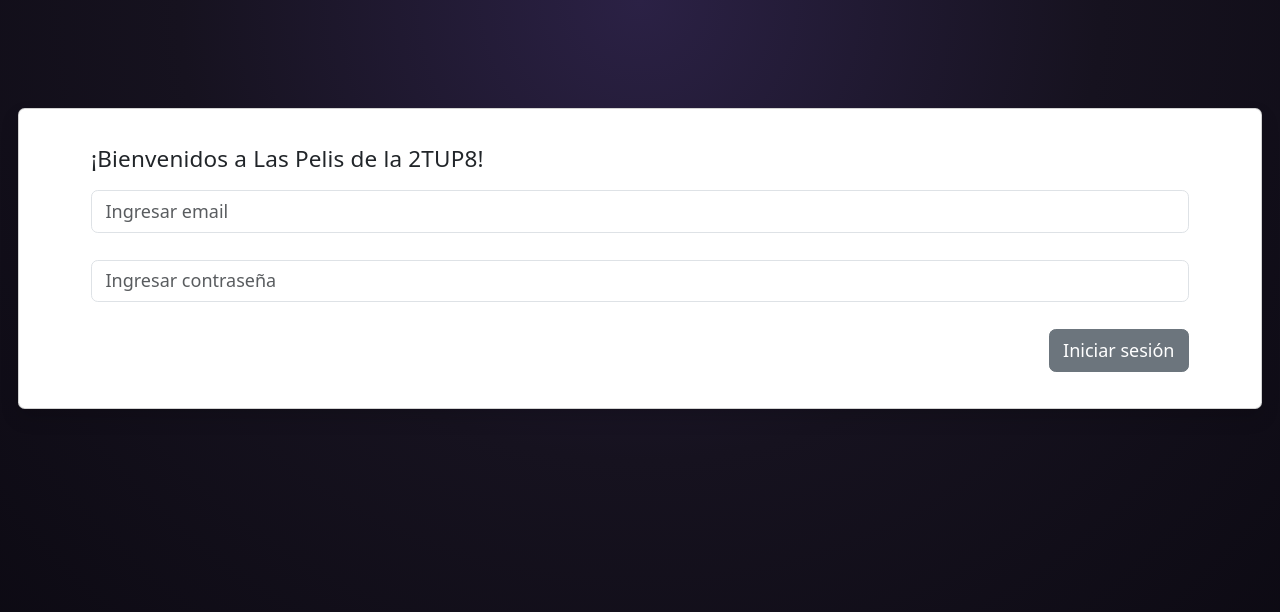
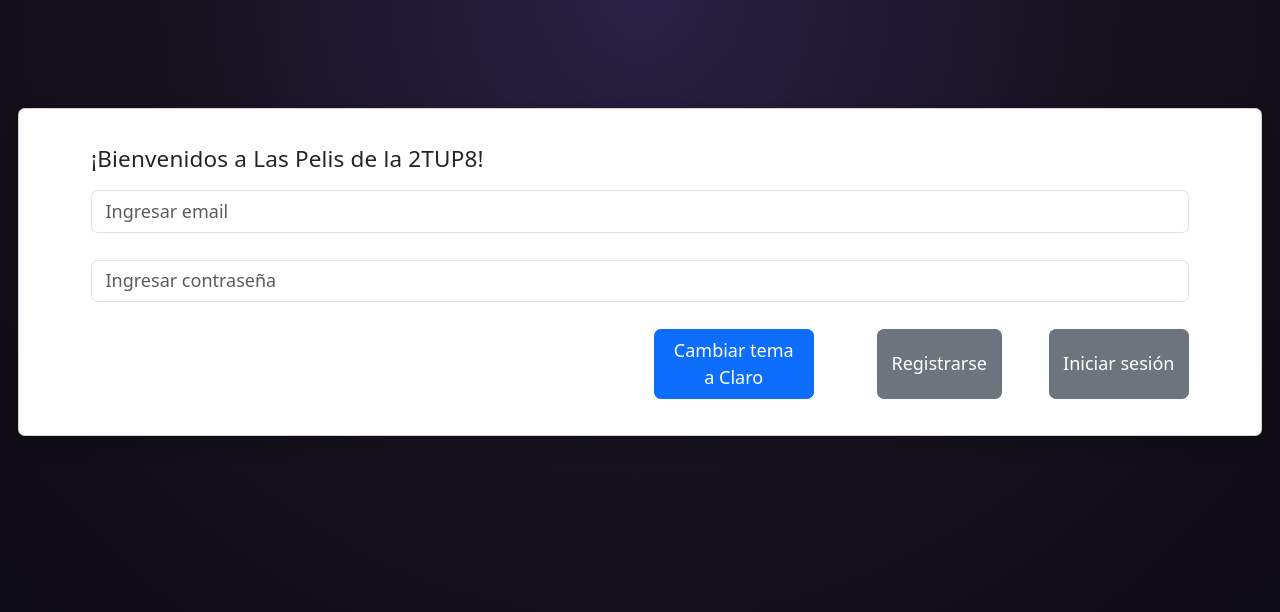
Before and after one commit to SeleneDanyluk/movie-app-2tup8-tn, a React (Vite) app in the folder movie-app-client/: page /login in a window 1280 px wide. Shown: the top 612 px of the page. Built offline with nearby package versions, Linux system fonts and the light colour scheme.

Commit message:
Added themeContext

```diff
--- a/movie-app-client/src/components/auth/login/Login.jsx
+++ b/movie-app-client/src/components/auth/login/Login.jsx
@@ -3,6 +3,7 @@ import { useNavigate } from "react-router";
 import { Button, Card, Col, Form, FormGroup, Row } from "react-bootstrap";
 import { AuthenticationContext } from "../../services/auth/auth.context";
 import { errorToast, successToast } from "../../shared/toast/toast";
+import ToggleTheme from "../../ui/toggleTheme/ToggleTheme";
 
 const Login = () => {
     const { handleUserLogin } = useContext(AuthenticationContext)
@@ -74,6 +75,10 @@ const Login = () => {
             .catch(err => console.log(err))
     };
 
+    const handleNavigateRegister = () => {
+        navigate("/register");
+    }
+
     return (
         <Card className="mt-5 mx-3 p-3 px-5 shadow">
             <Card.Body>
@@ -109,9 +114,16 @@ const Login = () => {
                         </p>
                     )}
 
-                    <Row>
-                        <Col />
-                        <Col md={6} className="d-flex justify-content-end">
+                    <Row className="justify-content-end">
+                        <Col xl={2} md={4} className="d-flex justify-content-end">
+                            <ToggleTheme />
+                        </Col>
+                        <Col xl={2} md={4} className="d-flex justify-content-end">
+                            <Button variant="secondary" onClick={handleNavigateRegister}>
+                                Registrarse
+                            </Button>
+                        </Col>
+                        <Col xl={2} md={4} className="d-flex justify-content-end">
                             <Button variant="secondary" type="submit">
                                 Iniciar sesión
                             </Button>
--- a/movie-app-client/src/components/dashboard/Dashboard.jsx
+++ b/movie-app-client/src/components/dashboard/Dashboard.jsx
@@ -32,7 +32,7 @@ const Dashboard = () => {
       .then(response => response.json())
       .then(data => setMovies(data))
       .catch(err => console.log(err))
-  }, [])
+  }, [token])
 
 
   const handleLogout = () => {
--- a/movie-app-client/src/components/services/auth/AuthContextProvider.jsx
+++ b/movie-app-client/src/components/services/auth/AuthContextProvider.jsx
@@ -3,7 +3,7 @@ import { AuthenticationContext } from "./auth.context"
 
 const tokenStorage = localStorage.getItem("TUPmovies");
 
-export const AuthenticationContextProvider = ({ children }) => {
+const AuthenticationContextProvider = ({ children }) => {
     const [token, setToken] = useState(tokenStorage);
 
     const handleUserLogin = (userToken) => {
@@ -22,3 +22,5 @@ export const AuthenticationContextProvider = ({ children }) => {
         </AuthenticationContext>
     )
 }
+
+export default AuthenticationContextProvider;
--- /dev/null
+++ b/movie-app-client/src/components/services/theme/ThemeContextProvider.jsx
@@ -0,0 +1,33 @@
+import { useEffect, useState } from "react";
+import { DARK_THEME, LIGHT_THEME } from "../../shared/consts/themeConsts";
+import { ThemeContext } from "./theme.context";
+
+const themeValue = localStorage.getItem("TUPtheme");
+
+const ThemeContextProvider = ({ children }) => {
+    const [theme, setTheme] = useState(themeValue);
+
+    useEffect(() => {
+        document.documentElement.setAttribute("data-bs-theme", themeValue);
+    }, []);
+
+    const toggleTheme = () => {
+        if (theme === LIGHT_THEME) {
+            document.documentElement.setAttribute("data-bs-theme", DARK_THEME);
+            localStorage.setItem("TUPtheme", DARK_THEME);
+            setTheme(DARK_THEME);
+        } else {
+            document.documentElement.setAttribute("data-bs-theme", LIGHT_THEME);
+            localStorage.setItem("TUPtheme", LIGHT_THEME);
+            setTheme(LIGHT_THEME);
+        }
+    }
+
+    return (
+        <ThemeContext value={{ theme, toggleTheme }}>
+            {children}
+        </ThemeContext>
+    )
+}
+
+export default ThemeContextProvider;
--- /dev/null
+++ b/movie-app-client/src/components/services/theme/theme.context.jsx
@@ -0,0 +1,3 @@
+import { createContext } from "react";
+
+export const ThemeContext = createContext();
--- /dev/null
+++ b/movie-app-client/src/components/shared/consts/themeConsts.js
@@ -0,0 +1,2 @@
+export const LIGHT_THEME = "light";
+export const DARK_THEME = "dark";
--- /dev/null
+++ b/movie-app-client/src/components/ui/toggleTheme/ToggleTheme.jsx
@@ -0,0 +1,14 @@
+import { useContext } from "react"
+import { ThemeContext } from "../../services/theme/theme.context"
+import { Button } from "react-bootstrap";
+import { LIGHT_THEME } from "../../shared/consts/themeConsts";
+
+const ToggleTheme = () => {
+    const { theme, toggleTheme } = useContext(ThemeContext);
+  return (
+    <Button onClick={toggleTheme}>
+        Cambiar tema a {theme === LIGHT_THEME ? "Oscuro" : "Claro"}
+    </Button>
+  )
+}
+export default ToggleTheme
--- a/movie-app-client/src/main.jsx
+++ b/movie-app-client/src/main.jsx
@@ -3,13 +3,16 @@ import { createRoot } from 'react-dom/client'
 import './index.css'
 import App from './App.jsx'
 import { ToastContainer } from 'react-toastify'
-import { AuthenticationContextProvider } from './components/services/auth/AuthContextProvider.jsx'
+import ThemeContextProvider from './components/services/theme/ThemeContextProvider.jsx'
+import AuthenticationContextProvider from './components/services/auth/AuthContextProvider.jsx'
 
 createRoot(document.getElementById('root')).render(
   <StrictMode>
-    <AuthenticationContextProvider>
-      <App />
-      <ToastContainer />
-    </AuthenticationContextProvider>
+    <ThemeContextProvider>
+      <AuthenticationContextProvider>
+        <App />
+        <ToastContainer />
+      </AuthenticationContextProvider>
+    </ThemeContextProvider>
   </StrictMode>,
 )
```
